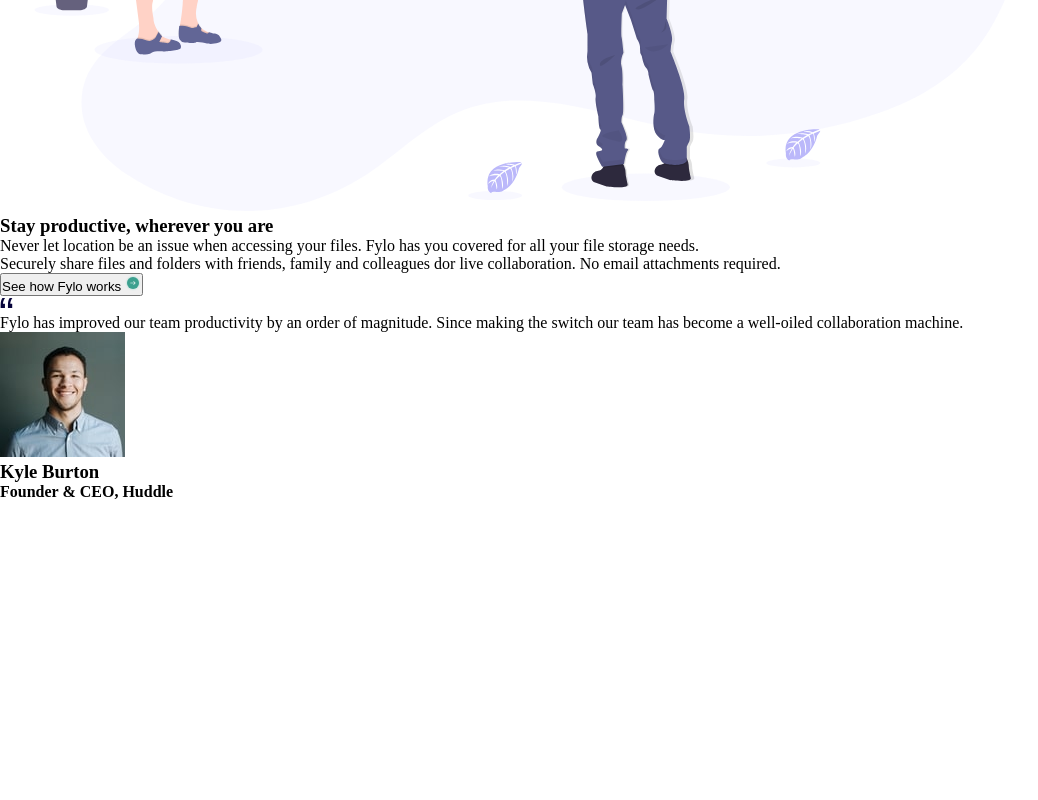
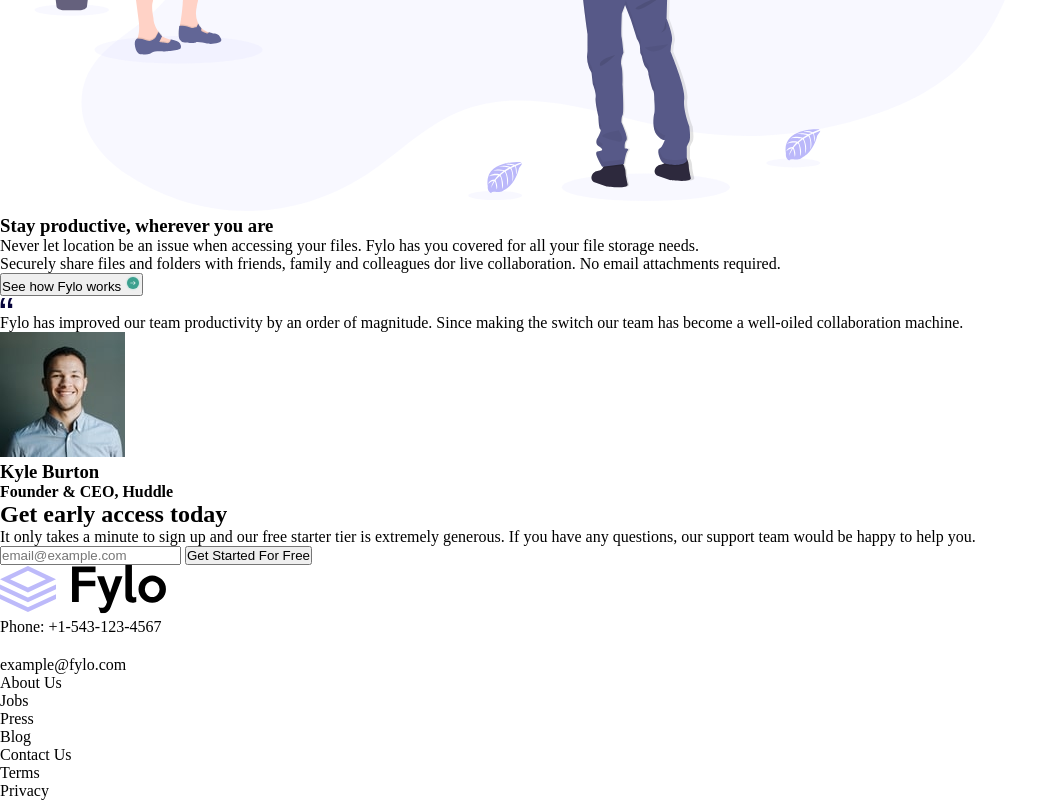
Before and after one commit to anusianne/Frontendmentor-Udemy-projects, a plain HTML site: page 7/fylo-landing-page.html in a window 1280 px wide. Shown: the part 1602-2402 px from the top of the page, without its empty margins (0-1038 px from the left). Before the commit the page ends 2103 px from the top, so only its background shows below. Drawn offline with Linux system fonts and the light colour scheme.

Commit message:
added footer

```diff
--- a/7/fylo-landing-page.html
+++ b/7/fylo-landing-page.html
@@ -58,6 +58,34 @@
         <h3>Kyle Burton</h3>
         <h4>Founder & CEO, Huddle</h4>
       </div>
+      <section class="get-access">
+        <h2>Get early access today</h2>
+        <p>
+          It only takes a minute to sign up and our free starter tier is
+          extremely generous. If you have any questions, our support team would
+          be happy to help you.
+        </p>
+        <input type="text" placeholder="email@example.com" />
+        <button type="start">Get Started For Free</button>
+      </section>
     </header>
+    <footer>
+      <img src="images/logo.svg" alt="" />
+      <img src="images/icon-phone.svg" alt="phone" />
+      <p>Phone: +1-543-123-4567</p>
+      <img src="images/icon-email.svg" alt="email" />
+      <p>example@fylo.com</p>
+      <ul>
+        <li>About Us</li>
+        <li>Jobs</li>
+        <li>Press</li>
+        <li>Blog</li>
+      </ul>
+      <ul>
+        <li>Contact Us</li>
+        <li>Terms</li>
+        <li>Privacy</li>
+      </ul>
+    </footer>
   </body>
 </html>
```
